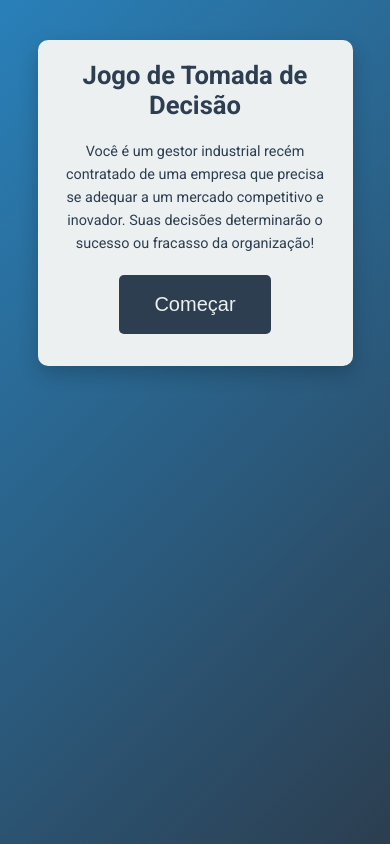
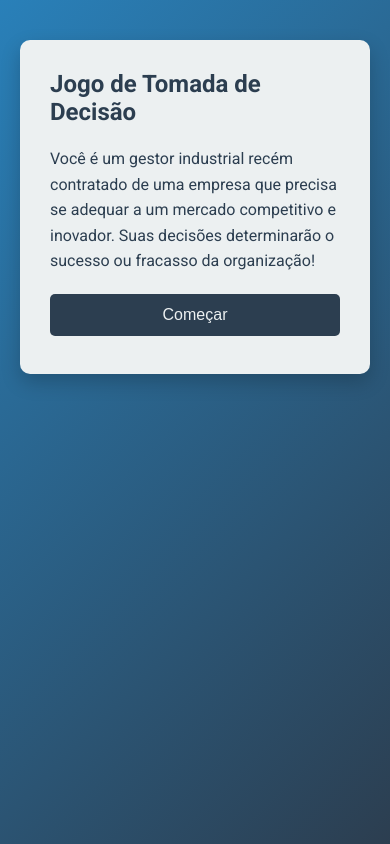
Before and after one commit to ZeNinguem011/Jogo-TCC, a website: page index.html in a window 390 px wide. Drawn offline with Linux system fonts and the light colour scheme.

Commit message:
Update style.css

```diff
--- a/style.css
+++ b/style.css
@@ -26,15 +26,14 @@ body {
 }
 
 .container {
-  width: 90%;
+  width: 100%;
   max-width: 600px;
   background: var(--light-color);
   border-radius: 10px;
   padding: 30px;
-  box-shadow: 0 8px 20px rgba(0,0,0,0.2);
+  box-shadow: 0 8px 20px rgba(0, 0, 0, 0.2);
   margin: 20px 0;
   color: var(--dark-color);
-  text-align: center; /* Centraliza o conteúdo do container */
 }
 
 .hidden {
@@ -44,28 +43,25 @@ body {
 h2, h3 {
   color: var(--primary-color);
   margin-bottom: 20px;
-  font-size: 1.8rem;
 }
 
 p {
   margin-bottom: 20px;
   line-height: 1.6;
-  font-size: 1rem;
 }
 
-/* Botões maiores e centralizados */
 button {
   background: var(--primary-color);
   border: none;
   border-radius: 5px;
-  padding: 16px 30px;  /* Botões maiores */
-  font-size: 18px;     /* Fonte maior */
+  padding: 12px 25px;
+  font-size: 16px;
   color: var(--light-color);
   cursor: pointer;
   transition: background 0.3s, transform 0.2s;
-  margin: 12px auto;   /* Centralizado */
+  margin: 8px auto;
   display: block;
-  max-width: 90%;
+  width: 100%;
 }
 
 button:hover {
@@ -82,7 +78,7 @@ button:hover {
 }
 
 #company-bar-container {
-  width: 90%;
+  width: 100%;
   max-width: 600px;
   height: 20px;
   background: #ddd;
@@ -107,20 +103,3 @@ button:hover {
   width: 120px;
   height: 120px;
 }
-
-/* Media query para telas menores (celulares) */
-@media (max-width: 480px) {
-  h2, h3 {
-    font-size: 1.6rem;
-  }
-  p {
-    font-size: 0.9rem;
-  }
-  button {
-    padding: 18px 35px;
-    font-size: 20px;
-  }
-  .container {
-    padding: 20px;
-  }
-}
```
